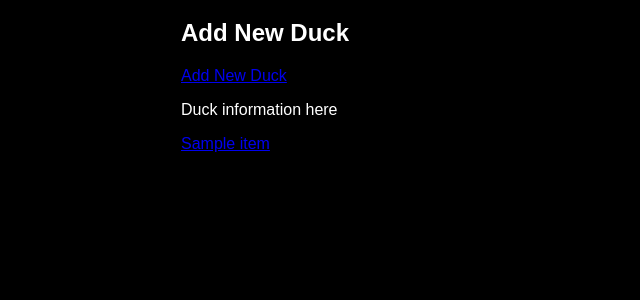
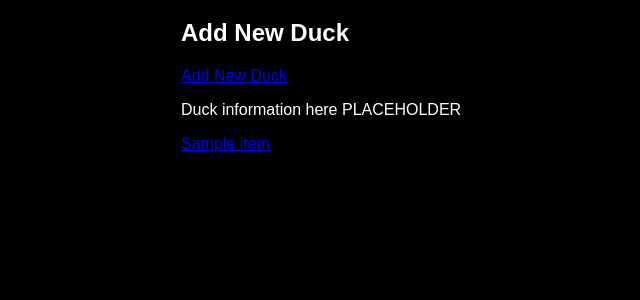
Before and after one commit to KarmaWSYD/duck-rater, a Flask app: template templates/index.html in a window 1280 px wide. Shown: the part 133-433 px from the top of the page, without its empty margins (59-699 px from the left). Run offline with Flask 3, Linux system fonts and the light colour scheme; the template is opened without the code that fills it: most values are stand-ins (such as "Sample title", 1, 10 or a date in 2020).

Commit message:
feat: mark placeholder value as placeholder in index

```diff
--- a/templates/index.html
+++ b/templates/index.html
@@ -35,7 +35,7 @@
 {% for item in items %}
 <div class="item">
 <p>
-  Duck information here
+  Duck information here PLACEHOLDER
 </p>
 <a href="/duck/{{ item.id }}">{{ item.title }}</a> <br />
 </div>
```
